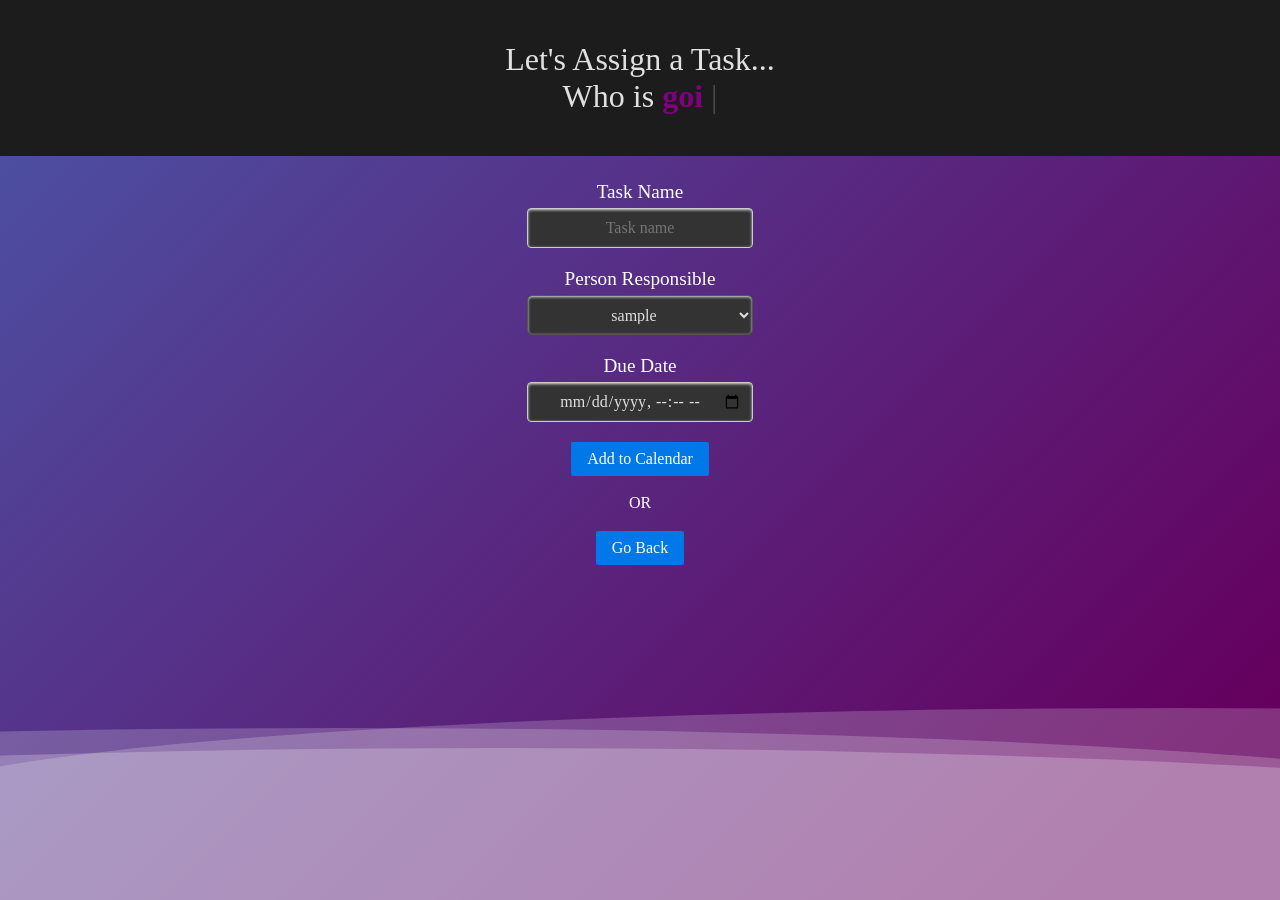
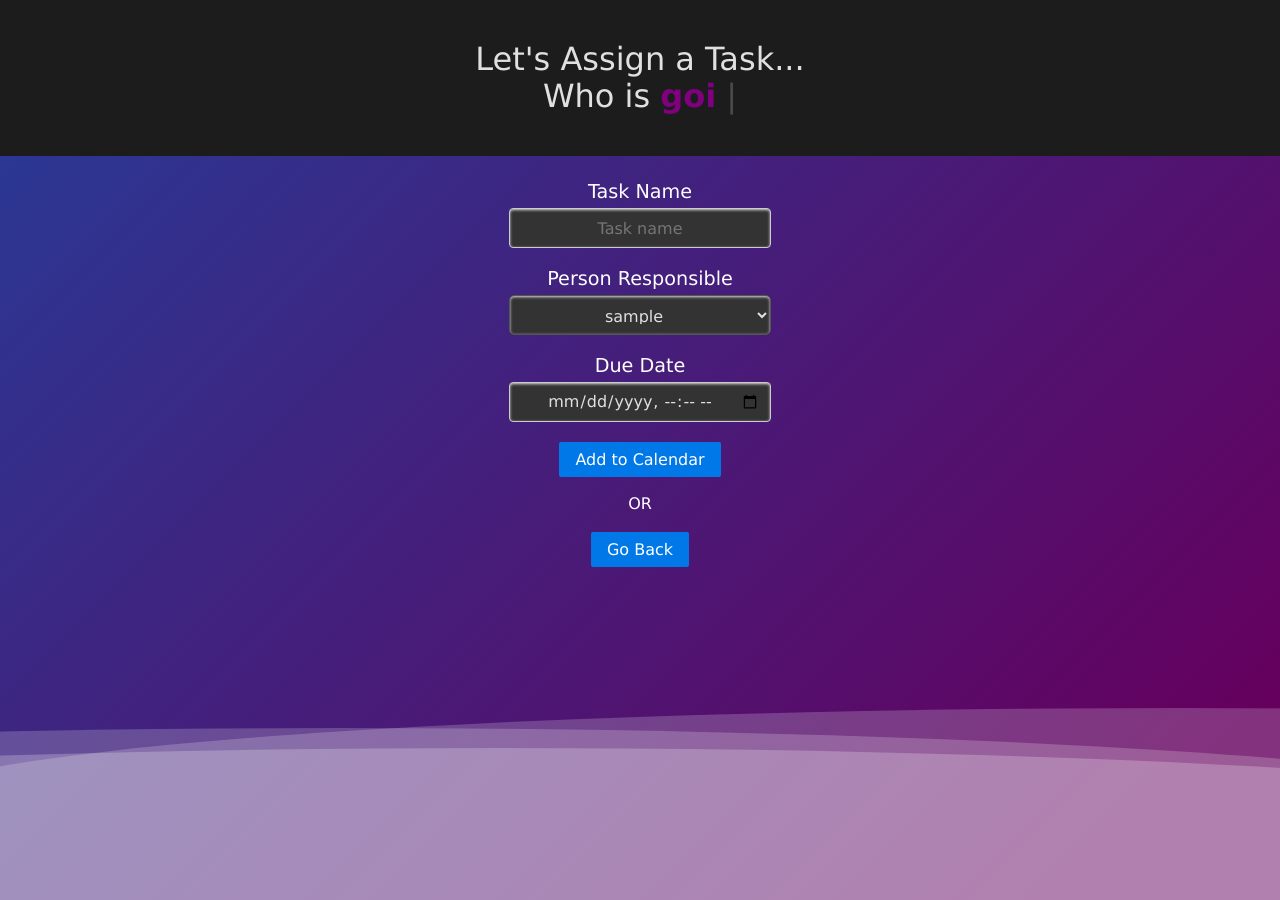
Before and after one commit to RWang-Dev/Community-Housing-App, a Flask app: page /assign-task/1 in a window 1280 px wide. Run offline with Flask 3, Linux system fonts and the light colour scheme; a database or web service that is not in the repository returns one stand-in record (values such as "Sample title"); some libraries are stand-ins or nearby versions.

Commit message:
Fixed fonts

```diff
--- a/static/css/assign_task.css
+++ b/static/css/assign_task.css
@@ -3,7 +3,7 @@
   margin: 0;
   box-sizing: border-box;
   /* font-family: "Oswald", sans-serif; */
-  font-family: "Pacifico";
+  font-family: "Verdana", sans-serif;
   font-optical-sizing: auto;
   font-weight: 400;
   font-style: normal;
@@ -35,9 +35,9 @@ body {
   background: linear-gradient(
     315deg,
     rgba(101, 0, 94, 1) 3%,
-    rgba(60, 132, 206, 1) 38%,
-    rgba(48, 238, 226, 1) 68%,
-    rgba(255, 25, 25, 1) 98%
+    rgb(3, 93, 183) 38%,
+    rgb(48, 162, 238) 68%,
+    rgb(82, 25, 255) 98%
   );
   animation: gradient 15s ease infinite;
   background-size: 400% 400%;
--- a/static/css/browse.css
+++ b/static/css/browse.css
@@ -1,5 +1,5 @@
 * {
-  font-family: "Pacifico";
+  font-family: "Verdana", sans-serif;
   font-optical-sizing: auto;
   font-weight: 400;
   font-style: normal;
--- a/static/css/delete_task.css
+++ b/static/css/delete_task.css
@@ -2,7 +2,7 @@
   padding: 0;
   margin: 0;
   box-sizing: border-box;
-  font-family: "Pacifico";
+  font-family: "Verdana", sans-serif;
   font-optical-sizing: auto;
   font-weight: 400;
   font-style: normal;
--- a/static/css/edit_task.css
+++ b/static/css/edit_task.css
@@ -2,7 +2,7 @@
   padding: 0;
   margin: 0;
   box-sizing: border-box;
-  font-family: "Pacifico";
+  font-family: "Verdana", sans-serif;
   font-optical-sizing: auto;
   font-weight: 400;
   font-style: normal;
--- a/static/css/gpt.css
+++ b/static/css/gpt.css
@@ -1,5 +1,5 @@
 * {
-  font-family: "Pacifico";
+  font-family: "Verdana", sans-serif;
   font-optical-sizing: auto;
   font-weight: 400;
   font-style: normal;
--- a/static/css/house.css
+++ b/static/css/house.css
@@ -3,7 +3,7 @@
 }
 
 body {
-  font-family: "Pacifico";
+  font-family: "Verdana", sans-serif;
   font-optical-sizing: auto;
   font-weight: 400;
   font-style: normal;
--- a/static/css/restrictions.css
+++ b/static/css/restrictions.css
@@ -1,5 +1,5 @@
 * {
-  font-family: "Pacifico";
+  font-family: "Verdana", sans-serif;
   font-optical-sizing: auto;
   font-weight: 400;
   font-style: normal;
--- a/static/css/start.css
+++ b/static/css/start.css
@@ -6,7 +6,7 @@ ul,
 li {
   margin: 0;
   padding: 0;
-  font-family: "Pacifico";
+  font-family: "Verdana", sans-serif;
 }
 
 .container {
--- a/static/css/user_home.css
+++ b/static/css/user_home.css
@@ -4,7 +4,7 @@
 }
 
 body {
-  font-family: "Pacifico";
+  font-family: "Verdana", sans-serif;
   font-optical-sizing: auto;
   font-weight: 400;
   font-style: normal;
```
